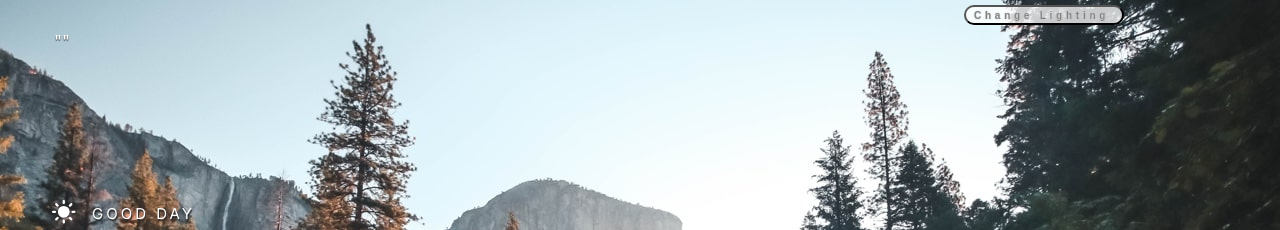
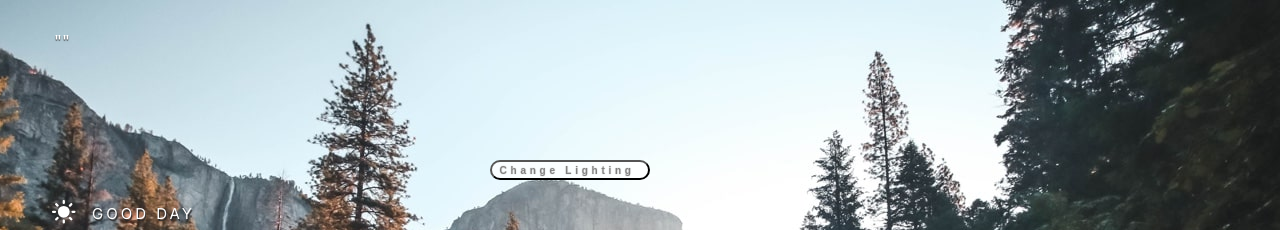
Before and after one commit to marfff/IP-International-clock-calender, a React (Create React App) app: page / in a window 1280 px wide. Shown: the top 230 px of the page. Built offline with nearby package versions, Linux system fonts and the light colour scheme; no server answers.

Commit message:
test3/css
test3/css

```diff
--- a/src/App.css
+++ b/src/App.css
@@ -263,10 +263,9 @@
 	position: absolute;
 	background-color: var(--grey);
 	color: grey;
-	right: 10%;
-	margin-top:5px;
+	left:40%;
+	margin-top:-40px;
 	margin-left: 28px;
-	margin-right: 28px;
 	align-items: center;
 	height: 10px;
 	font-weight: 100;
--- a/src/App.js
+++ b/src/App.js
@@ -136,6 +136,10 @@ const App = (props) => {
 	return (
 		<div className="App" style={{ backgroundImage: `url(${imageUrl})` }}>
 			<div className="App-content">
+				<Quote timeInformation={timeInformation} />
+				<div className="height1">
+					<div className={moreButton}>
+						<div className="greeting">
 							<button
 								className="button2"
 								color="gray"
@@ -146,10 +150,6 @@ const App = (props) => {
 							>
 								Change Lighting
 							</button>
-				<Quote timeInformation={timeInformation} />
-				<div className="height1">
-					<div className={moreButton}>
-						<div className="greeting">
 							<img
 								className="iconsun"
 								style={{ fill: "red" }}
@@ -211,7 +211,6 @@ const App = (props) => {
 							></img>
 							{arrowword}
 						</button>
-
 					</div>
 				</div>
 
```
Lines whose indentation alone changed are shown as unchanged.
